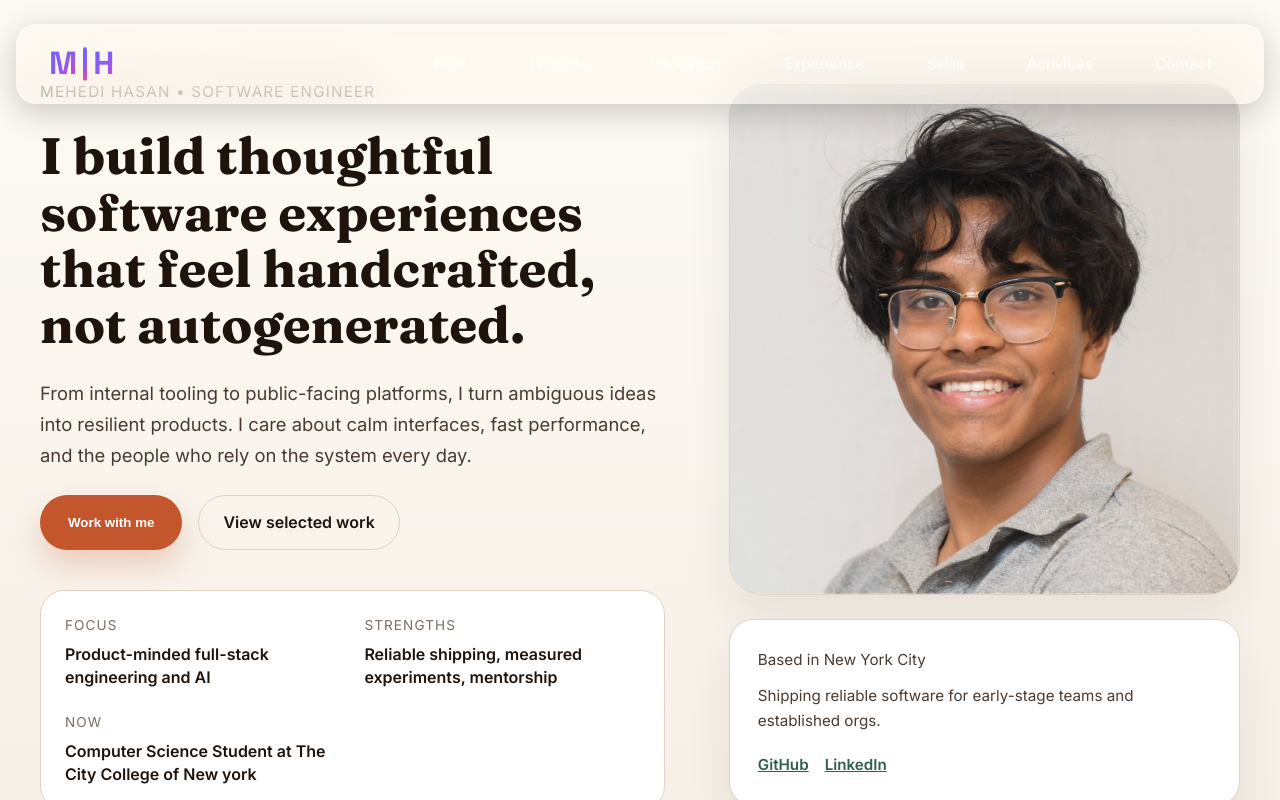
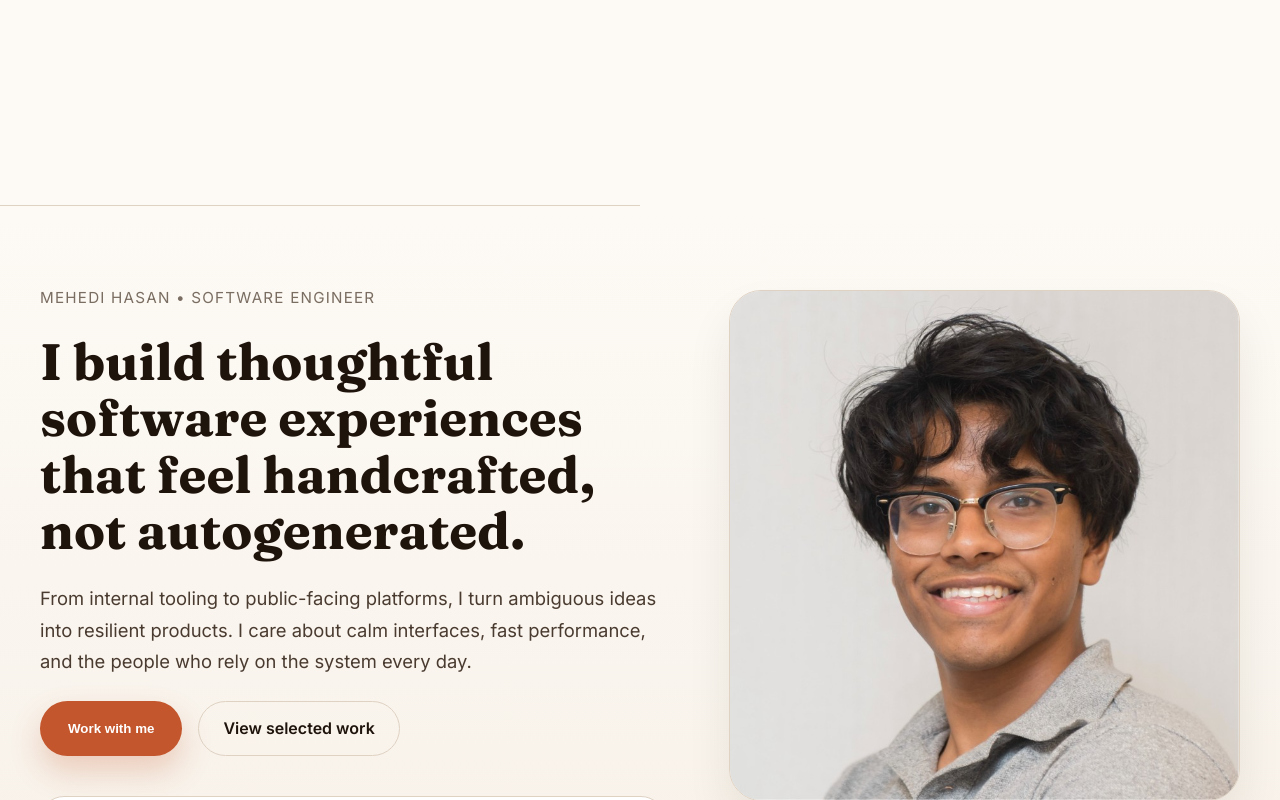
Before and after one commit to techmehedi/techmehedi.github.io, a Next.js app: page / in a window 1280 px wide. Shown: the top 800 px of the page. Built offline with nearby package versions, Linux system fonts and the light colour scheme.

Commit message:
Update Navigation styles - enhance name logo styling

```diff
--- a/components/Navigation.module.css
+++ b/components/Navigation.module.css
@@ -1,238 +1,160 @@
 .nav {
-  position: fixed;
-  top: 1.5rem;
-  left: 50%;
-  width: calc(100% - 2rem);
-  max-width: 1400px;
-  height: 80px;
-  display: flex;
-  justify-content: space-between;
-  align-items: center;
-  padding: 0 2rem;
-  background: rgba(255, 255, 255, 0.03);
-  backdrop-filter: blur(30px) saturate(180%);
-  border: 1px solid rgba(255, 255, 255, 0.08);
-  border-radius: 20px;
-  z-index: 1000;
-  box-shadow:
-    0 8px 32px rgba(0, 0, 0, 0.2),
-    0 0 0 1px rgba(255, 255, 255, 0.05) inset;
-  transition: all 400ms;
-}
-
-.nav:hover {
-  background: rgba(255, 255, 255, 0.05);
-  border-color: rgba(255, 255, 255, 0.12);
-  box-shadow:
-    0 12px 48px rgba(0, 0, 0, 0.3),
-    0 0 0 1px rgba(255, 255, 255, 0.08) inset,
-    0 0 60px rgba(99, 102, 241, 0.1);
+  position: sticky;
+  top: 0;
+  z-index: 100;
+  background: rgba(253, 250, 245, 0.95);
+  border-bottom: 1px solid var(--border-soft);
+  backdrop-filter: blur(12px);
+  transition: box-shadow 200ms ease, border-color 200ms ease;
 }
 
 .nav.scrolled {
-  top: 1rem;
-  height: 70px;
-  background: rgba(10, 10, 15, 0.8);
-  backdrop-filter: blur(40px) saturate(180%);
+  box-shadow: 0 10px 30px rgba(44, 32, 12, 0.08);
+  border-color: rgba(209, 195, 175, 0.9);
 }
 
-.logo {
+.inner {
+  max-width: 1200px;
+  margin: 0 auto;
   display: flex;
+  align-items: center;
+  justify-content: space-between;
+  padding: 1rem 1.75rem;
+}
+
+.brand {
+  font-family: 'Space Grotesk', var(--font-heading), sans-serif;
+  font-size: 1.35rem;
+  font-weight: 700;
+  color: var(--ink-900);
+  letter-spacing: -0.03em;
+  text-decoration: none;
+  position: relative;
+  transition: color 200ms ease, transform 200ms ease;
+  display: inline-block;
+}
+
+.brand::before {
+  content: '';
+  position: absolute;
+  bottom: -2px;
+  left: 0;
+  width: 0;
+  height: 2px;
+  background: linear-gradient(90deg, var(--accent-terracotta), var(--accent-gold));
+  transition: width 300ms ease;
+}
+
+.brand:hover {
+  color: var(--accent-terracotta);
+  transform: translateY(-1px);
+}
+
+.brand:hover::before {
+  width: 100%;
+}
+
+.desktopNav {
+  display: flex;
+  gap: 0.75rem;
+}
+
+.navLink {
+  border: none;
+  background: transparent;
+  color: var(--ink-700);
+  font-size: 0.95rem;
+  font-weight: 500;
+  padding: 0.55rem 0.9rem;
+  border-radius: 999px;
+  transition: background-color 150ms ease, color 150ms ease;
+  cursor: pointer;
+}
+
+.navLink:hover,
+.navLink:focus-visible {
+  background: rgba(195, 86, 44, 0.12);
+  color: var(--ink-900);
+}
+
+.toggle {
+  width: 44px;
+  height: 44px;
+  border-radius: 50%;
+  border: 1px solid var(--border-soft);
+  background: white;
+  display: none;
+  flex-direction: column;
+  justify-content: center;
   align-items: center;
   gap: 6px;
   cursor: pointer;
+  transition: border-color 150ms ease, transform 150ms ease;
 }
 
-.logoLetter {
-  font-size: 32px;
-  font-weight: 900;
-  font-family: var(--font-space-grotesk), sans-serif;
-  background: linear-gradient(135deg, #6366f1 0%, #8b5cf6 50%, #ec4899 100%);
-  -webkit-background-clip: text;
-  -webkit-text-fill-color: transparent;
-  background-clip: text;
-  transition: transform 300ms;
-  display: inline-block;
+.toggle span {
+  width: 18px;
+  height: 2px;
+  background: var(--ink-900);
+  transition: transform 200ms ease, opacity 200ms ease;
 }
 
-.logoConnector {
-  width: 4px;
-  height: 28px;
-  background: linear-gradient(135deg, #6366f1 0%, #8b5cf6 50%, #ec4899 100%);
-  border-radius: 2px;
-  animation: pulse 2s ease-in-out infinite;
+.toggle.active span:nth-child(1) {
+  transform: translateY(4px) rotate(45deg);
 }
 
-@keyframes pulse {
-  0%, 100% { opacity: 0.5; transform: scaleY(1); }
-  50% { opacity: 1; transform: scaleY(1.2); }
+.toggle.active span:nth-child(2) {
+  opacity: 0;
 }
 
-.toggle {
-  display: none;
-  flex-direction: column;
-  justify-content: space-around;
-  width: 48px;
-  height: 48px;
-  background: rgba(255, 255, 255, 0.05);
-  border: 1px solid rgba(255, 255, 255, 0.1);
-  border-radius: 12px;
-  cursor: pointer;
-  padding: 12px;
-  z-index: 1003;
-  position: relative;
-  transition: all 300ms;
+.toggle.active span:nth-child(3) {
+  transform: translateY(-4px) rotate(-45deg);
 }
 
 .toggle:hover {
-  background: rgba(255, 255, 255, 0.1);
-  border-color: rgba(99, 102, 241, 0.5);
+  border-color: var(--ink-500);
 }
 
-.toggleLine {
-  width: 100%;
-  height: 3px;
-  background: linear-gradient(135deg, #6366f1 0%, #8b5cf6 50%, #ec4899 100%);
-  border-radius: 3px;
-  transition: all 300ms;
-  transform-origin: center;
-}
-
-.navListDesktop {
-  display: flex;
-  gap: 1.5rem;
-  align-items: center;
-  list-style: none;
-  margin: 0;
-  padding: 0;
-}
-
-.navLink {
-  font-size: 15px;
-  font-weight: 500;
-  color: rgba(255, 255, 255, 0.8);
-  padding: 0.6rem 1.2rem;
-  border-radius: 12px;
-  transition: all 300ms;
-  position: relative;
-  text-decoration: none;
-  display: block;
-}
-
-.navLink::before {
-  content: '';
-  position: absolute;
-  inset: 0;
-  background: linear-gradient(135deg, rgba(99, 102, 241, 0.2) 0%, rgba(139, 92, 246, 0.2) 100%);
-  border-radius: 12px;
-  opacity: 0;
-  transition: opacity 300ms;
-}
-
-.navLink:hover::before {
-  opacity: 1;
-}
-
-.navLink:hover {
-  color: #ffffff;
-}
-
-.navLink::after {
-  content: '';
-  position: absolute;
-  bottom: 4px;
-  left: 50%;
-  transform: translateX(-50%);
-  width: 0;
-  height: 2px;
-  background: linear-gradient(135deg, #6366f1 0%, #8b5cf6 50%, #ec4899 100%);
-  transition: width 300ms;
-  border-radius: 9999px;
-}
-
-.navLink:hover::after {
-  width: 70%;
-}
-
-.navList {
+.mobileNav {
   display: none;
 }
 
-@media (max-width: 1024px) {
-  .navListDesktop {
+@media (max-width: 960px) {
+  .desktopNav {
     display: none;
   }
 
-  .navList {
+  .toggle {
+    display: inline-flex;
+  }
+
+  .mobileNav {
     position: fixed;
-    top: 90px;
-    left: 50%;
-    width: calc(100% - 2rem);
-    max-width: 1400px;
+    inset: 72px 16px auto;
+    background: white;
+    border: 1px solid var(--border-soft);
+    border-radius: 20px;
+    padding: 1rem;
     display: flex;
     flex-direction: column;
-    background: rgba(36, 36, 48, 0.95);
-    backdrop-filter: blur(40px) saturate(180%);
-    border: 1px solid rgba(255, 255, 255, 0.1);
-    border-radius: 20px;
-    padding: 1.5rem;
-    gap: 0.75rem;
-    list-style: none;
-    margin: 0;
-    box-shadow:
-      0 20px 60px rgba(0, 0, 0, 0.5),
-      0 0 0 1px rgba(255, 255, 255, 0.05) inset;
-    z-index: 1002;
+    gap: 0.5rem;
+    box-shadow: 0 25px 35px rgba(43, 32, 13, 0.12);
   }
 
-  .toggle {
-    display: flex;
+  .mobileLink {
+    border: none;
+    background: transparent;
+    text-align: left;
+    font-size: 1rem;
+    padding: 0.75rem 0.5rem;
+    color: var(--ink-900);
+    border-radius: 12px;
+    cursor: pointer;
+    transition: background-color 150ms ease;
   }
 
-  .navLink {
-    width: 100%;
-    padding: 1rem 1.2rem;
-    text-align: left;
-    background: rgba(255, 255, 255, 0.03);
-    border: 1px solid rgba(255, 255, 255, 0.05);
-  }
-
-  .navLink:hover {
-    background: rgba(99, 102, 241, 0.15);
-    border-color: rgba(99, 102, 241, 0.3);
+  .mobileLink:hover,
+  .mobileLink:focus-visible {
+    background: rgba(195, 86, 44, 0.1);
   }
 }
-
-@media (max-width: 768px) {
-  .nav {
-    top: 1rem;
-    left: 50%;
-    width: calc(100% - 1.5rem);
-    height: 64px;
-    padding: 0 1.25rem;
-    border-radius: 16px;
-  }
-
-  .logoLetter {
-    font-size: 26px;
-  }
-
-  .logoConnector {
-    width: 3px;
-    height: 24px;
-  }
-
-  .toggle {
-    width: 44px;
-    height: 44px;
-    padding: 10px;
-  }
-
-  .navList {
-    top: 80px;
-    left: 50%;
-    width: calc(100% - 1.5rem);
-    max-width: none;
-    padding: 1.25rem;
-  }
-}
```
